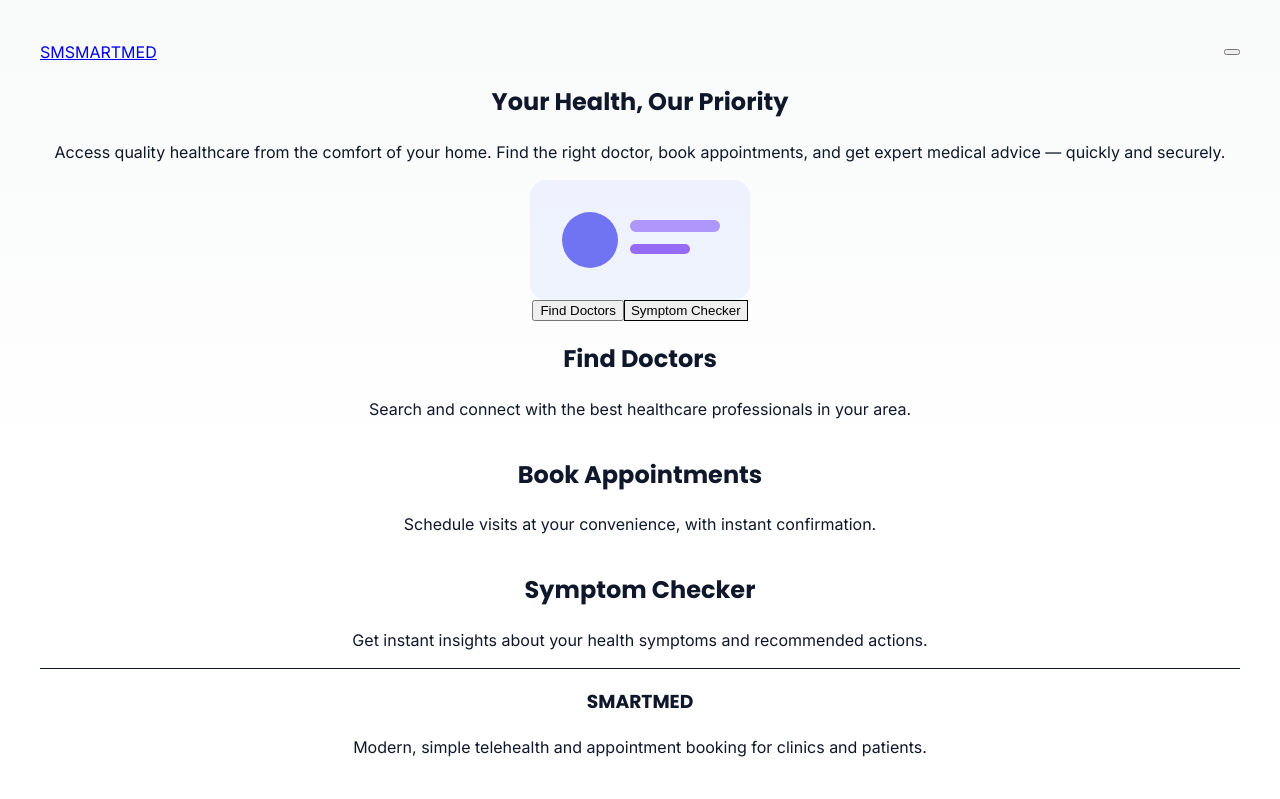
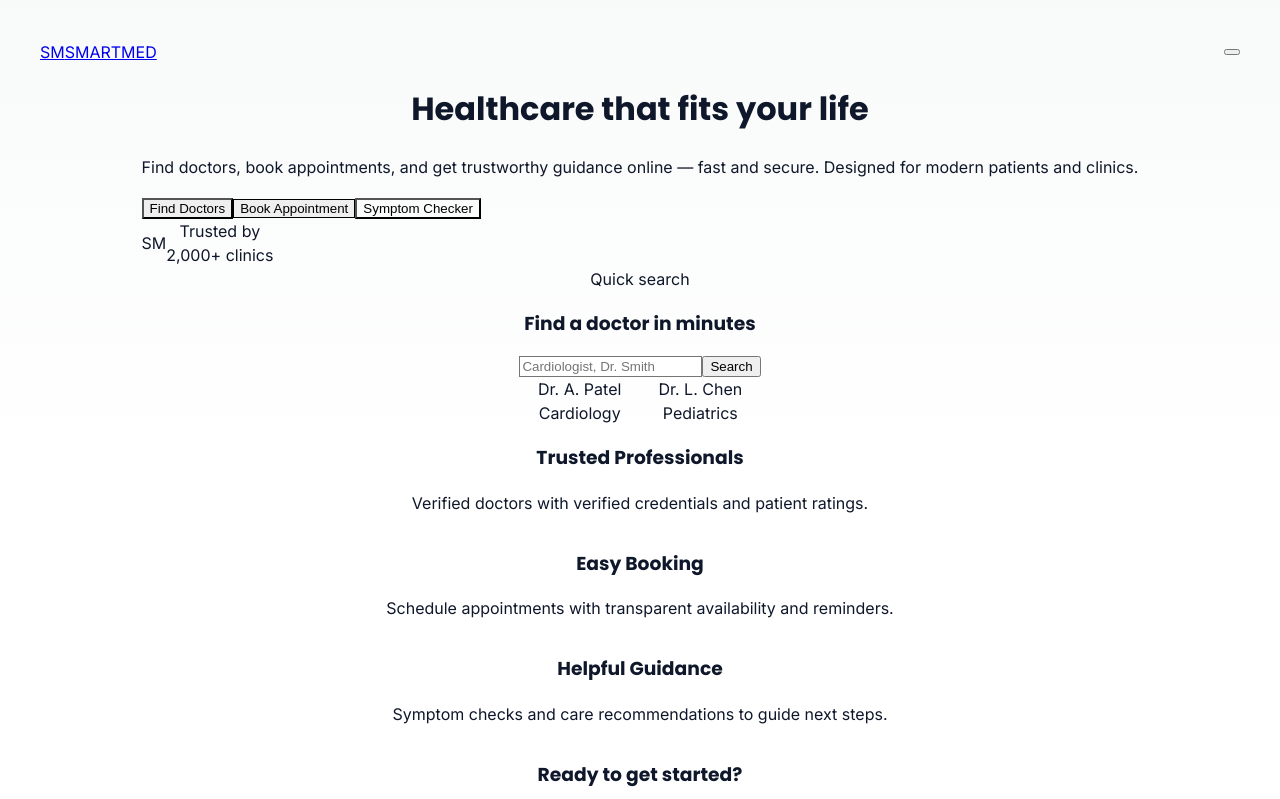
Before and after one commit to MOKSH2425/SMARTMED-system-final, a React (Vite) app: page / in a window 1280 px wide. Shown: the top 799 px of the page. Built offline with nearby package versions, Linux system fonts and the light colour scheme.

Commit message:
feat(landing): add landing page, hero, and illustration; route at /

```diff
--- a/src/App.tsx
+++ b/src/App.tsx
@@ -3,6 +3,7 @@ import { QueryClient, QueryClientProvider } from '@tanstack/react-query'
 import './App.css'
 import Layout from './components/layout/Layout.tsx'
 import HomePage from './pages/HomePage'
+import LandingPage from './pages/LandingPage'
 import DoctorsPage from './pages/doctors/DoctorsPage'
 import DoctorDetailPage from './pages/doctors/DoctorDetailPage.tsx'
 import AppointmentsPage from './pages/appointments/AppointmentsPage'
@@ -39,7 +40,8 @@ function App() {
             <Route path="/login" element={<LoginPage />} />
             <Route path="/signup" element={<SignupPage />} />
             <Route path="/" element={<Layout />}>
-              <Route index element={<HomePage />} />
+              <Route index element={<LandingPage />} />
+              <Route path="home" element={<HomePage />} />
               <Route path="doctors" element={<DoctorsPage />} />
               <Route path="doctors/:id" element={<DoctorDetailPage />} />
               <Route
--- /dev/null
+++ b/src/pages/LandingPage.tsx
@@ -0,0 +1,83 @@
+import { Link } from 'react-router-dom';
+import Button from '../components/ui/Button';
+
+export default function LandingPage() {
+  return (
+    <div className="space-y-12">
+      <header className="bg-gradient-to-r from-smartmed-500 to-coral-500 text-white py-20">
+        <div className="container flex flex-col md:flex-row items-center gap-8">
+          <div className="flex-1">
+            <h1 className="text-4xl md:text-5xl font-extrabold hero-entrance">Healthcare that fits your life</h1>
+            <p className="mt-4 text-lg max-w-xl hero-entrance" style={{ animationDelay: '120ms' }}>Find doctors, book appointments, and get trustworthy guidance online — fast and secure. Designed for modern patients and clinics.</p>
+
+            <div className="mt-8 flex flex-wrap gap-3">
+              <Link to="/doctors"><Button variant="gradient" size="lg">Find Doctors</Button></Link>
+              <Link to="/appointments"><Button variant="secondary" size="md">Book Appointment</Button></Link>
+              <Link to="/symptom-checker"><Button variant="ghost" size="md">Symptom Checker</Button></Link>
+            </div>
+
+            <div className="mt-8 flex gap-6 items-center text-sm">
+              <div className="flex items-center gap-3">
+                <div className="h-10 w-10 rounded-full bg-white/20 flex items-center justify-center font-bold">SM</div>
+                <div>
+                  <div className="text-xs">Trusted by</div>
+                  <div className="font-medium">2,000+ clinics</div>
+                </div>
+              </div>
+            </div>
+          </div>
+
+          <div className="flex-1">
+            <div className="bg-white rounded-2xl p-6 shadow-xl">
+              <div className="text-sm text-neutral-500">Quick search</div>
+              <h3 className="mt-2 font-semibold text-neutral-900">Find a doctor in minutes</h3>
+              <div className="mt-4 flex gap-2">
+                <input aria-label="search" placeholder="Cardiologist, Dr. Smith" className="flex-grow rounded-md border border-neutral-200 px-3 py-2 focus:outline-none focus:ring-2 focus:ring-smartmed-300" />
+                <Button variant="primary">Search</Button>
+              </div>
+
+              <div className="mt-6 grid grid-cols-2 gap-3 text-sm text-neutral-600">
+                <div className="p-3 bg-neutral-50 rounded-md">Dr. A. Patel
+                  <div className="text-xs text-neutral-400">Cardiology</div>
+                </div>
+                <div className="p-3 bg-neutral-50 rounded-md">Dr. L. Chen
+                  <div className="text-xs text-neutral-400">Pediatrics</div>
+                </div>
+              </div>
+            </div>
+            <div className="mt-6 hidden md:block float-illustration">
+              <img src="/src/assets/landing-illustration.svg" alt="Medical illustration" className="w-full rounded-lg shadow-md" />
+            </div>
+          </div>
+        </div>
+      </header>
+
+      <section className="container grid grid-cols-1 md:grid-cols-3 gap-6">
+        <div className="bg-white rounded-lg p-6 shadow-sm">
+          <h3 className="font-semibold text-neutral-900">Trusted Professionals</h3>
+          <p className="mt-2 text-neutral-600 text-sm">Verified doctors with verified credentials and patient ratings.</p>
+        </div>
+        <div className="bg-white rounded-lg p-6 shadow-sm">
+          <h3 className="font-semibold text-neutral-900">Easy Booking</h3>
+          <p className="mt-2 text-neutral-600 text-sm">Schedule appointments with transparent availability and reminders.</p>
+        </div>
+        <div className="bg-white rounded-lg p-6 shadow-sm">
+          <h3 className="font-semibold text-neutral-900">Helpful Guidance</h3>
+          <p className="mt-2 text-neutral-600 text-sm">Symptom checks and care recommendations to guide next steps.</p>
+        </div>
+      </section>
+
+      <section className="container bg-gradient-to-r from-white to-smartmed-50 rounded-lg p-8">
+        <div className="md:flex md:items-center md:justify-between">
+          <div>
+            <h3 className="text-xl font-semibold text-neutral-900">Ready to get started?</h3>
+            <p className="text-neutral-600 mt-2">Create an account and manage your healthcare in one place.</p>
+          </div>
+          <div className="mt-4 md:mt-0">
+            <Link to="/signup"><Button variant="primary">Create account</Button></Link>
+          </div>
+        </div>
+      </section>
+    </div>
+  );
+}
```
Also changed, not shown: src/assets/landing-illustration.svg (added).
